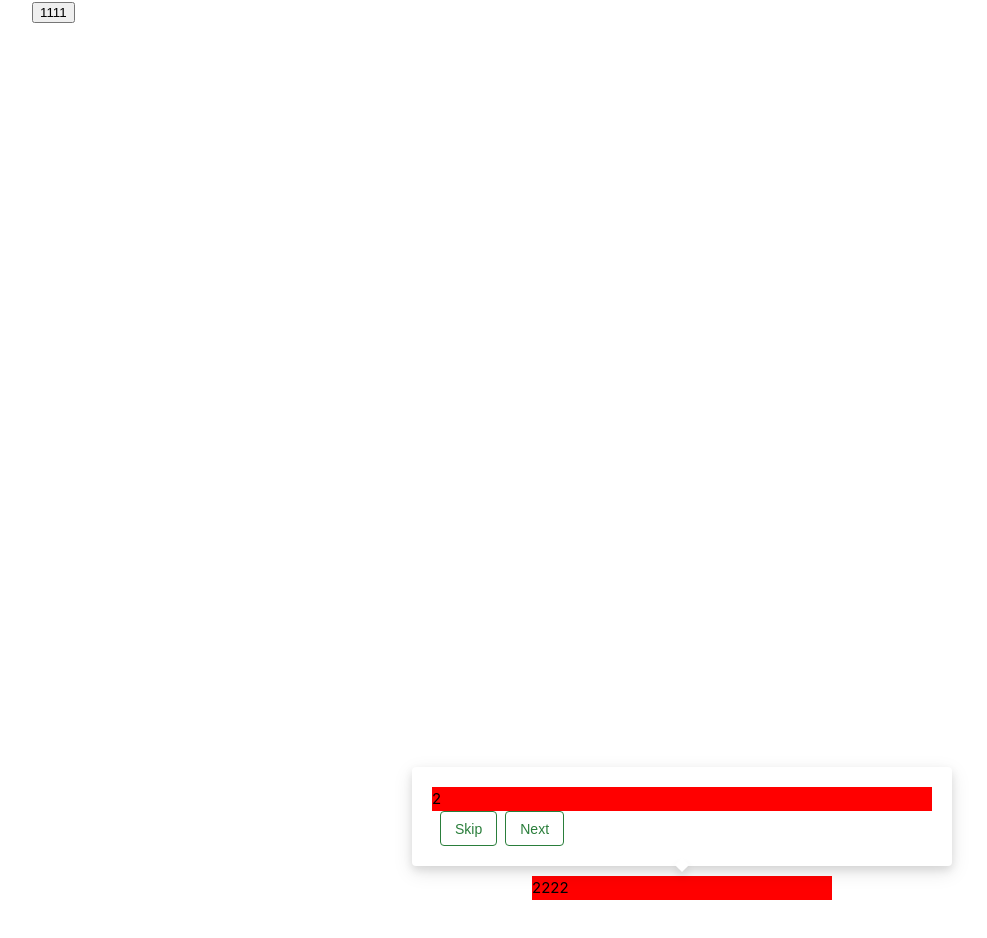
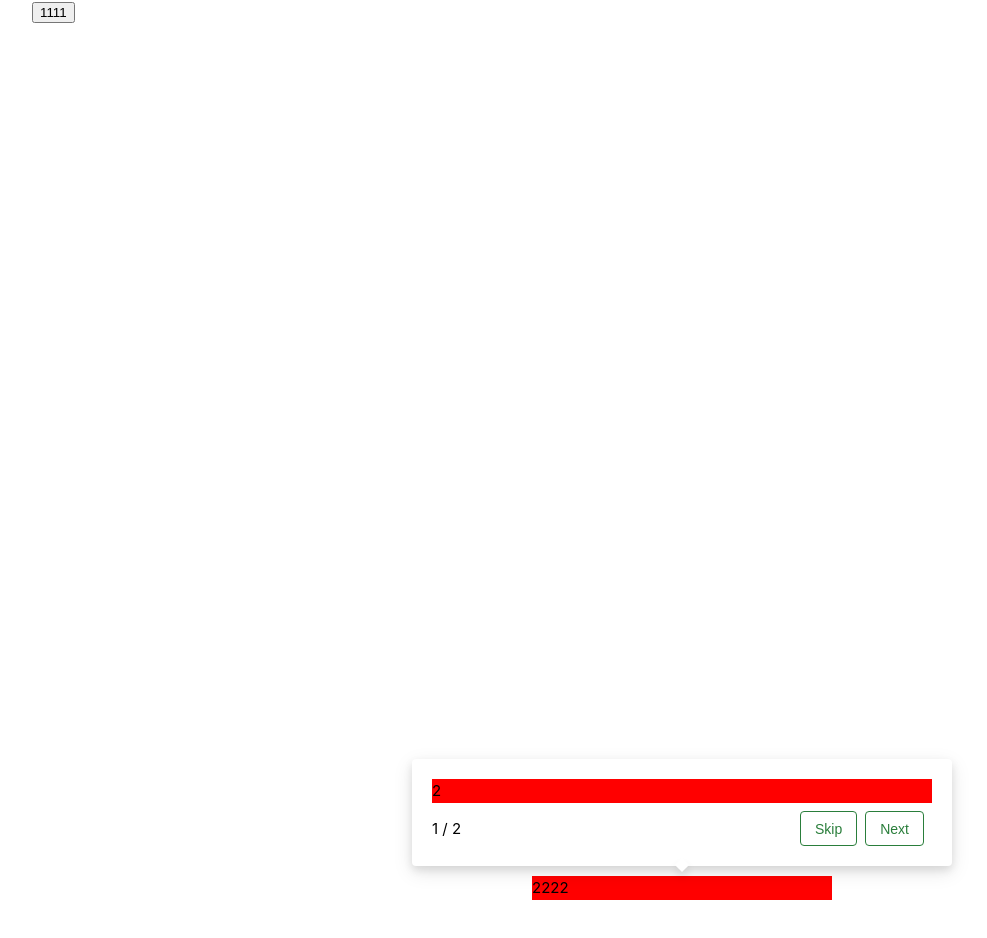
Before and after one commit to KrialY/vue-coachmark, a Vue app: page / in a window 1280 px wide. Shown: the top 938 px of the page, without its empty margins (268-1255 px from the left). Built offline with nearby package versions, Linux system fonts and the light colour scheme.

Commit message:
feat: support progress preview

```diff
--- a/src/components/CoachMark/CoachMark.vue
+++ b/src/components/CoachMark/CoachMark.vue
@@ -7,10 +7,16 @@
       :style="floatingStyles"
     >
       <div ref="arrowRef" :style="arrowStyles" class="coach-mark__arrow"></div>
-      <div :class="['coach-mark__content', ...contentClasses]">
+      <div :class="['coach-mark__content', contentClass]">
         <slot :name="activeTemplate.templateName"></slot>
         <slot name="actions" :skip="handleSkip" :previous="handlePrevious" :next="handleNext">
-          <div class="coach-mark__actions">
+          <div :class="['coach-mark__footer', footerClass]">
+            <slot name="progress" :current="activeTemplateIndex" :total="steps.length">
+              <div class="coach-mark__progress">
+                {{ activeTemplateIndex + 1 }} / {{ steps.length }}
+              </div>
+            </slot>
+            <div :class="['coach-mark__actions', actionsClass]">
               <slot name="skip" :skip="handleSkip">
                 <button class="coach-mark__button" @click="handleSkip">Skip</button>
               </slot>
@@ -23,11 +29,17 @@
                   Previous
                 </button>
               </slot>
-            <slot name="next" :next="handleNext" :currentStep="activeTemplateIndex" :steps="steps">
+              <slot
+                name="next"
+                :next="handleNext"
+                :currentStep="activeTemplateIndex"
+                :steps="steps"
+              >
                 <button class="coach-mark__button" @click="handleNext">
                   {{ activeTemplateIndex === steps.length - 1 ? 'Finish' : 'Next' }}
                 </button>
               </slot>
+            </div>
           </div>
         </slot>
       </div>
@@ -90,11 +102,17 @@ export default defineComponent({
       type: String as PropType<string>,
       default: ''
     },
-    contentClasses: {
-      type: Array as PropType<Array<string>>,
-      default: () => {
-        return []
-      }
+    contentClass: {
+      type: String as PropType<string>,
+      default: ''
+    },
+    footerClass: {
+      type: String as PropType<string>,
+      default: ''
+    },
+    actionsClass: {
+      type: String as PropType<string>,
+      default: ''
     },
     autoScroll: {
       type: Boolean as PropType<boolean>,
@@ -302,6 +320,15 @@ export default defineComponent({
     transform: rotate(45deg);
     position: absolute;
   }
+  &__footer {
+    display: flex;
+    align-items: center;
+    justify-content: space-between;
+    margin-top: 8px;
+  }
+  &__progress {
+    padding-right: 8px;
+  }
   &__button {
     font-size: 14px;
     color: rgb(42 126 59);
@@ -313,7 +340,7 @@ export default defineComponent({
     border: 1px solid rgb(42 126 59);
     cursor: pointer;
     transition: 0.15s;
-    margin-left: 8px;
+    margin-right: 8px;
     &:hover {
       background-color: rgba(42, 126, 59, 0.05);
     }
```
Lines whose indentation alone changed are shown as unchanged.
